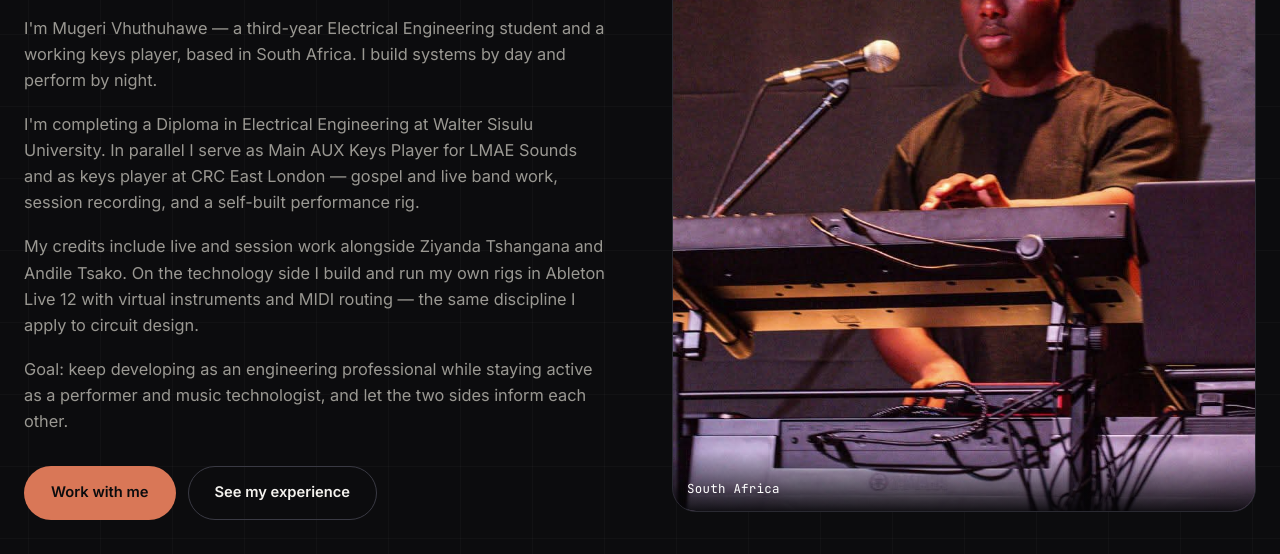
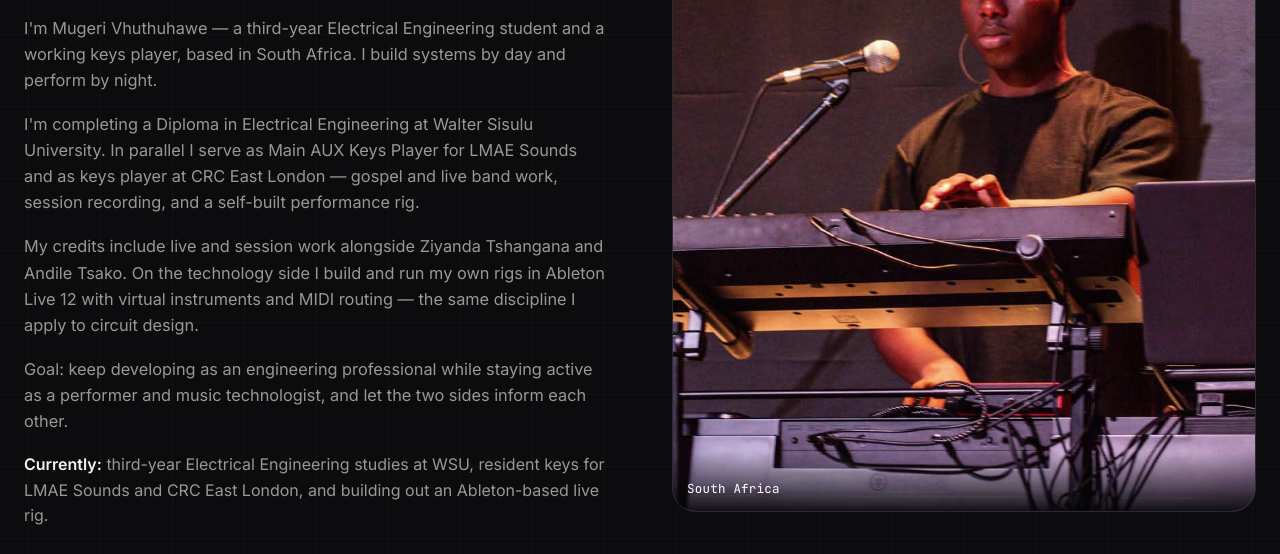
Before and after one commit to mugerivhuthu360-ship-it/mugeri-portfolio, a plain HTML site: page about.html in a window 1280 px wide. Shown: the part 398-952 px from the top of the page. Drawn offline with Linux system fonts and the light colour scheme.

Commit message:
Improve: add Currently line to About page

```diff
--- a/about.html
+++ b/about.html
@@ -50,6 +50,7 @@
           <p>I'm completing a Diploma in Electrical Engineering at Walter Sisulu University. In parallel I serve as Main AUX Keys Player for LMAE Sounds and as keys player at CRC East London &mdash; gospel and live band work, session recording, and a self-built performance rig.</p>
           <p>My credits include live and session work alongside Ziyanda Tshangana and Andile Tsako. On the technology side I build and run my own rigs in Ableton Live 12 with virtual instruments and MIDI routing &mdash; the same discipline I apply to circuit design.</p>
           <p>Goal: keep developing as an engineering professional while staying active as a performer and music technologist, and let the two sides inform each other.</p>
+          <p class="lead" style="font-size:1rem; margin-top:16px;"><strong>Currently:</strong> third-year Electrical Engineering studies at WSU, resident keys for LMAE Sounds and CRC East London, and building out an Ableton-based live rig.</p>
           <div class="btn-row">
             <a class="btn btn--primary" href="contact.html">Work with me</a>
             <a class="btn btn--ghost" href="experience.html">See my experience</a>
```
